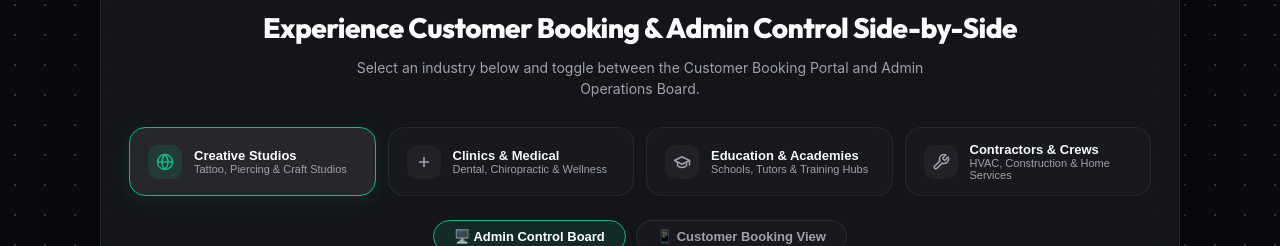
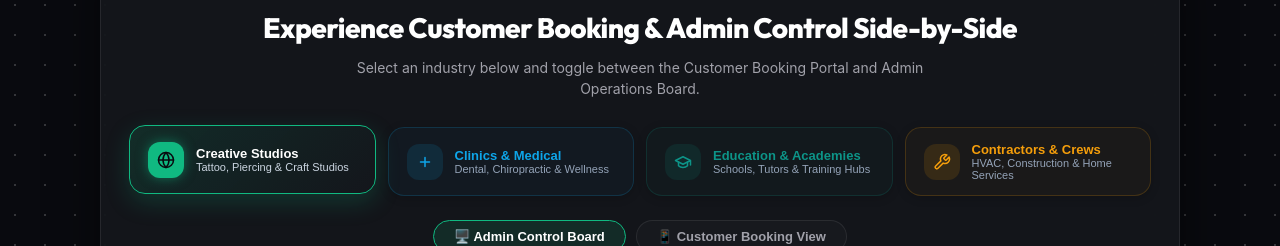
Before and after one commit to RadoMatas/NativeBooking, a React (Vite) app: page / in a window 1280 px wide. Shown: the part 2320-2566 px from the top of the page. Built offline with nearby package versions, Linux system fonts and the light colour scheme; no server answers; the database is empty.

Commit message:
Enhance industry showcase tab colors and active glow effects

```diff
--- a/src/components/InteractiveShowcase.tsx
+++ b/src/components/InteractiveShowcase.tsx
@@ -215,32 +215,41 @@ export default function InteractiveShowcase() {
                 gap: '12px',
                 padding: '14px 18px',
                 borderRadius: '16px',
-                background: isActive ? 'rgba(255, 255, 255, 0.08)' : 'rgba(255, 255, 255, 0.02)',
-                border: `1px solid ${isActive ? tab.accent : 'rgba(255, 255, 255, 0.06)'}`,
+                background: isActive
+                  ? `linear-gradient(135deg, ${tab.accent}25 0%, rgba(20, 22, 28, 0.95) 100%)`
+                  : `${tab.accent}08`,
+                border: `1.5px solid ${isActive ? tab.accent : `${tab.accent}30`}`,
                 color: isActive ? '#ffffff' : 'var(--text-secondary)',
                 cursor: 'pointer',
                 textAlign: 'left',
                 transition: 'all 0.25s cubic-bezier(0.16, 1, 0.3, 1)',
-                boxShadow: isActive ? `0 4px 20px ${tab.accent}20` : 'none',
+                boxShadow: isActive ? `0 8px 24px ${tab.accent}35` : `0 2px 10px rgba(0,0,0,0.2)`,
+                transform: isActive ? 'translateY(-2px)' : 'none',
               }}
             >
               <div
                 style={{
-                  padding: '8px',
-                  borderRadius: '10px',
-                  background: isActive ? `${tab.accent}22` : 'rgba(255, 255, 255, 0.04)',
-                  color: isActive ? tab.accent : 'var(--text-secondary)',
+                  padding: '9px',
+                  borderRadius: '12px',
+                  background: isActive ? tab.accent : `${tab.accent}20`,
+                  color: isActive ? '#090a0f' : tab.accent,
                   display: 'flex',
+                  alignItems: 'center',
+                  justifyContent: 'center',
+                  boxShadow: isActive ? `0 0 12px ${tab.accent}80` : 'none',
+                  transition: 'all 0.25s ease',
                 }}
               >
                 {tab.icon}
               </div>
               <div>
-                <div style={{ fontSize: '13px', fontWeight: 700, color: isActive ? '#ffffff' : 'var(--text-primary)', wordBreak: 'break-word' }}>
-                  {tab.label}
+                <div style={{ display: 'flex', alignItems: 'center', gap: '6px' }}>
+                  <span style={{ fontSize: '13px', fontWeight: 800, color: isActive ? '#ffffff' : tab.accent, wordBreak: 'break-word' }}>
+                    {tab.label}
+                  </span>
                 </div>
-                <div className="showcase-tab-subtitle-desktop" style={{ fontSize: '11px', color: 'var(--text-secondary)' }}>{tab.subtitle}</div>
-                <div className="showcase-tab-subtitle-mobile" style={{ fontSize: '11px', color: isActive ? 'rgba(255, 255, 255, 0.85)' : 'rgba(255, 255, 255, 0.45)', fontWeight: 500 }}>{tab.shortSubtitle}</div>
+                <div className="showcase-tab-subtitle-desktop" style={{ fontSize: '11px', color: isActive ? '#cbd5e1' : '#94a3b8' }}>{tab.subtitle}</div>
+                <div className="showcase-tab-subtitle-mobile" style={{ fontSize: '11px', color: isActive ? '#cbd5e1' : '#94a3b8', fontWeight: 500 }}>{tab.shortSubtitle}</div>
               </div>
             </button>
           )
```
